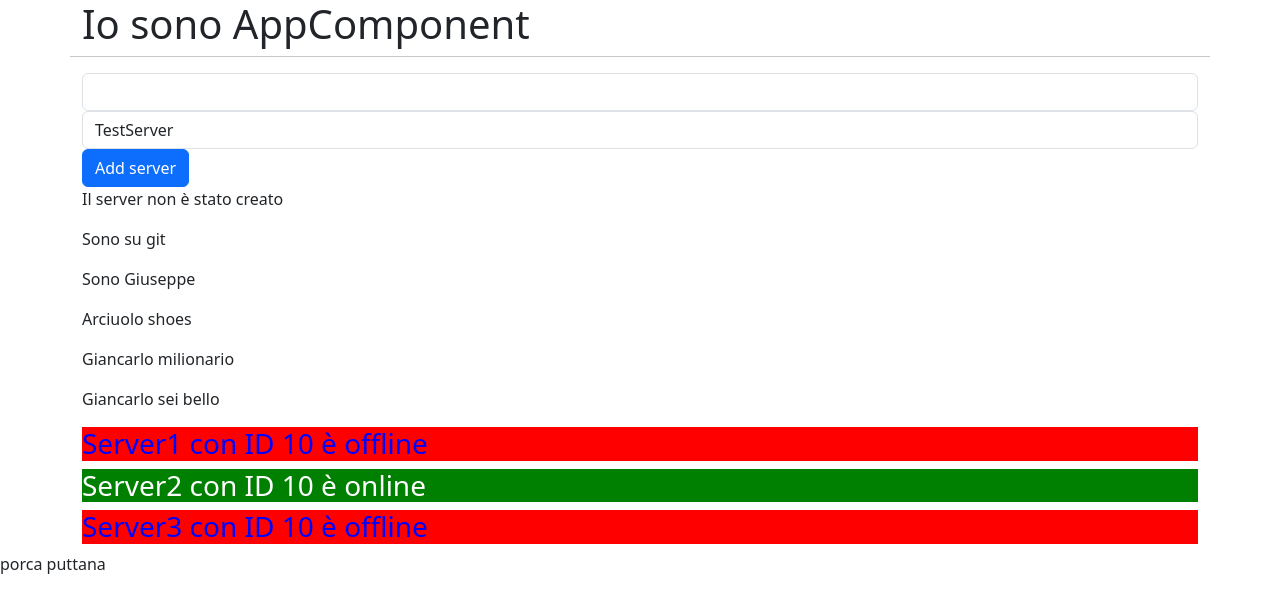
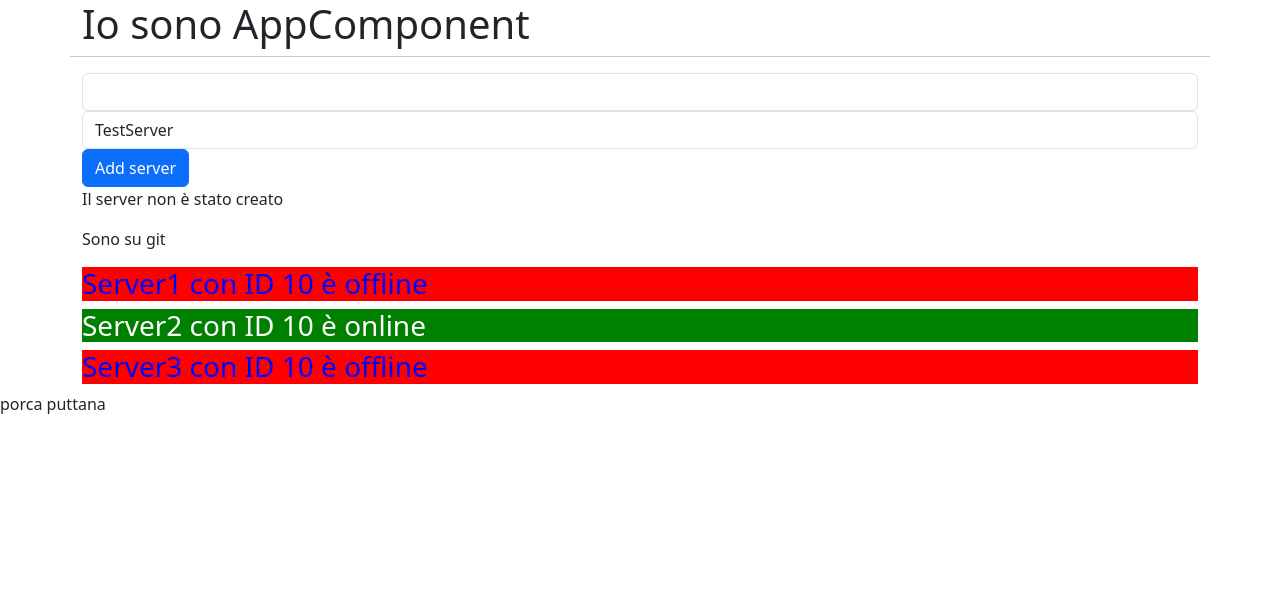
Before and after one commit to Docentedevfg2224/progetto1, an Angular app: page / in a window 1280 px wide. Shown: the top 612 px of the page. Built offline with nearby package versions, Linux system fonts and the light colour scheme.

Commit message:
ho tolto i commenti

```diff
--- a/src/app/server-edit/server-edit.component.html
+++ b/src/app/server-edit/server-edit.component.html
@@ -11,7 +11,3 @@
 <p *ngIf="!serverCreated">Il server non è stato creato</p>
 
 <p>Sono su git</p>
-<p>Sono Giuseppe</p>
-<p>Arciuolo shoes</p>
-<p>Giancarlo milionario</p>
-<p>Giancarlo sei bello</p>
```
